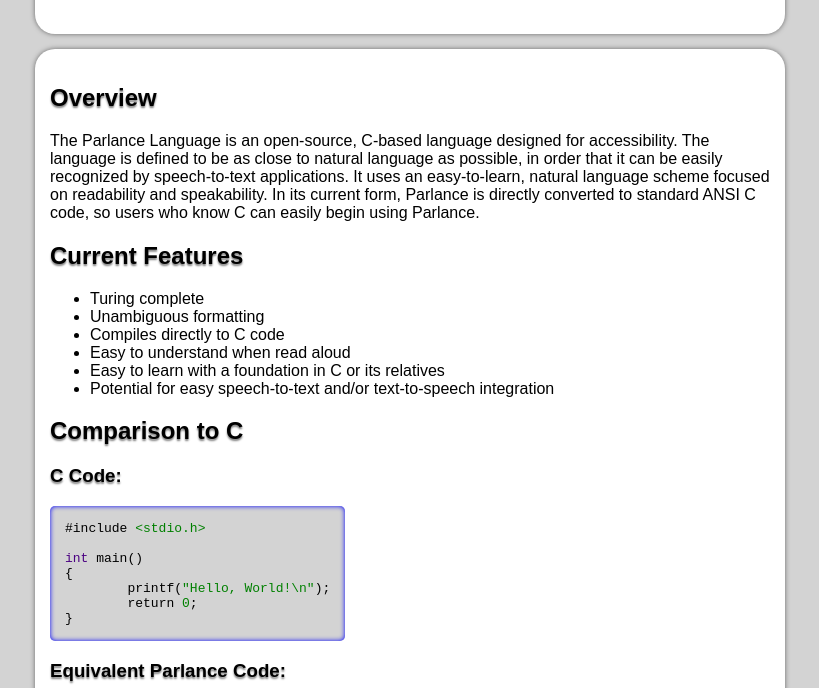
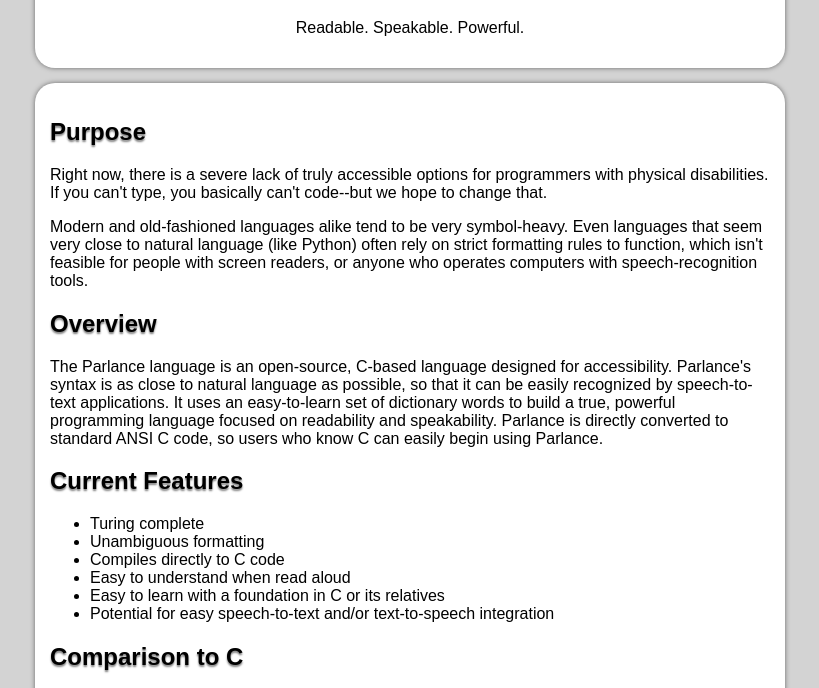
Before and after one commit to caleblf/parlance, a plain HTML site: page docs/index.html in a window 1280 px wide. Shown: the part 91-779 px from the top of the page, without its empty margins (230-1049 px from the left). Drawn offline with Linux system fonts and the light colour scheme.

Commit message:
Added a real pitch

```diff
--- a/docs/index.html
+++ b/docs/index.html
@@ -10,18 +10,25 @@
 <body>
 <header>
 <h1>Parlance - Accessible Programming</h1>
+<p>Readable. Speakable. Powerful.</p>
 </header>
 
 <div id="content">
+<h2>Purpose</h2>
+<p>Right now, there is a severe lack of truly accessible options for programmers with
+physical disabilities. If you can't type, you basically can't code--but we hope to
+change that.</p>
+<p>Modern and old-fashioned languages alike tend to be very symbol-heavy. Even languages
+that seem very close to natural language (like Python) often rely on strict formatting
+rules to function, which isn't feasible for people with screen readers, or anyone who
+operates computers with speech-recognition tools.</p>
 <h2>Overview</h2>
-<p>
-The Parlance Language is an open-source, C-based language designed for accessibility.
-The language is defined to be as close to natural language as possible, in order that
-it can be easily recognized by speech-to-text applications. It uses an easy-to-learn,
-natural language scheme focused on readability and speakability. In its current form,
-Parlance is directly converted to standard ANSI C code, so users who know C can easily
-begin using Parlance.
-</p>
+<p>The Parlance language is an open-source, C-based language designed for accessibility.
+Parlance's syntax is as close to natural language as possible, so that it can be easily
+recognized by speech-to-text applications. It uses an easy-to-learn set of dictionary
+words to build a true, powerful programming language focused on readability and
+speakability. Parlance is directly converted to standard ANSI C code, so users who know
+C can easily begin using Parlance.</p>
 <h2>Current Features</h2>
 <ul>
   <li>Turing complete</li>
@@ -56,7 +63,7 @@
 END
 </code></pre></p>
 
-<h3> FizzBuzz in Parlance:</h3>
+<h2> FizzBuzz in Parlance:</h2>
 <p><pre><code class="code-block">CPP INCLUDE <span class="c-literal">&lt;stdio.h&gt;</span>
 
 DECLARE FUNCTION <span class="c-type">main</span> TYPE <span class="c-type">int</span>
```
